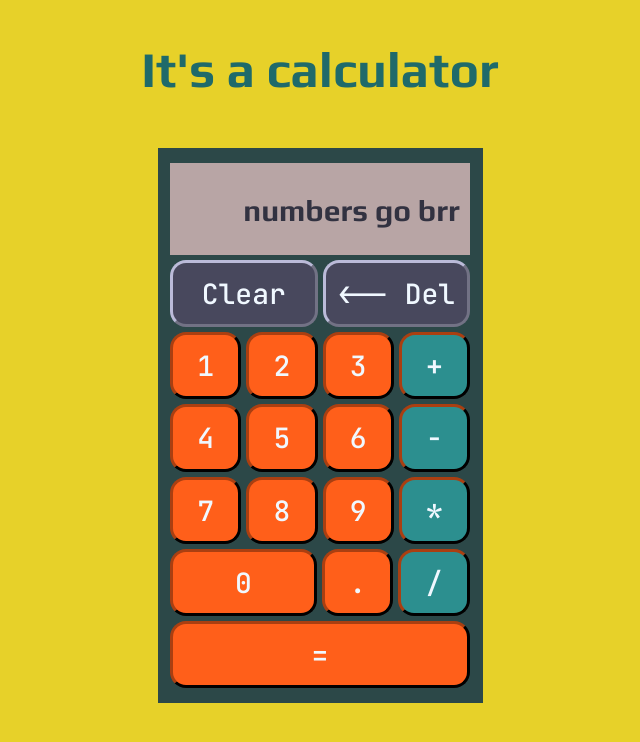
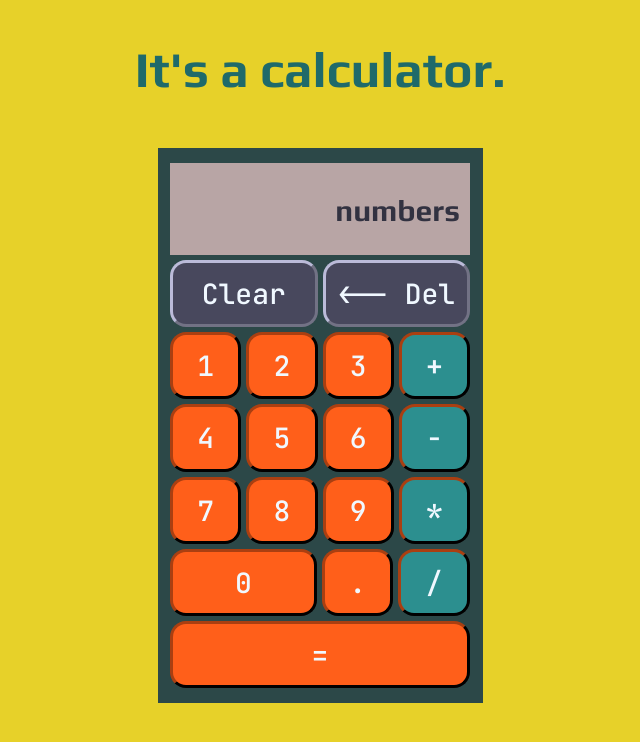
Before and after one commit to maybethee/calculator, a plain HTML site: page index.html in a window 1280 px wide. Shown: the whole page, without its empty margins (320-960 px from the left). Drawn offline with Linux system fonts and the light colour scheme.

Commit message:
Add period to title and change default text on calculator screen

```diff
--- a/index.html
+++ b/index.html
@@ -7,11 +7,11 @@
     <script src="script2.js" defer></script>
   </head>
   <body>
-    <div id="title">It's a calculator</div>
+    <div id="title">It's a calculator.</div>
     <div id="calcContainer">
       <div id="calcFrame" class="container">
         <div id="row1" class="row">
-          <div id="calcScreen" class="long">numbers go brr</div>
+          <div id="calcScreen" class="long">numbers</div>
         </div>
         <div id="row2" class="row">
           <button id="btnClear" class="userBtn" class="halfLong">Clear</button>
@@ -41,8 +41,8 @@
           <button class="btnOperator" class="quartLong">/</button>
         </div>
         <div id="row7" class="row">
-          <button class="btnEquals" class="long">=</button>
-        </div>
+            <button class="btnEquals" class="long">=</button>
+      </div>
     </div>
   </body>
 </html>
```
